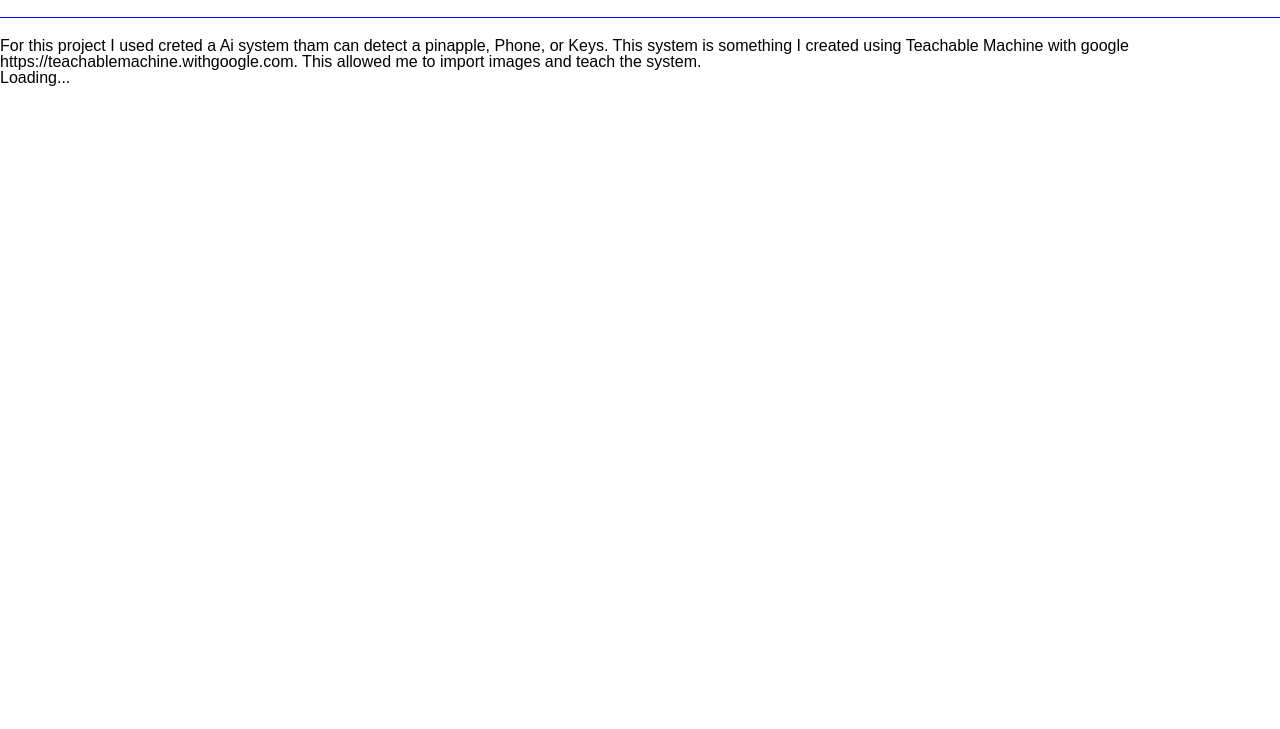
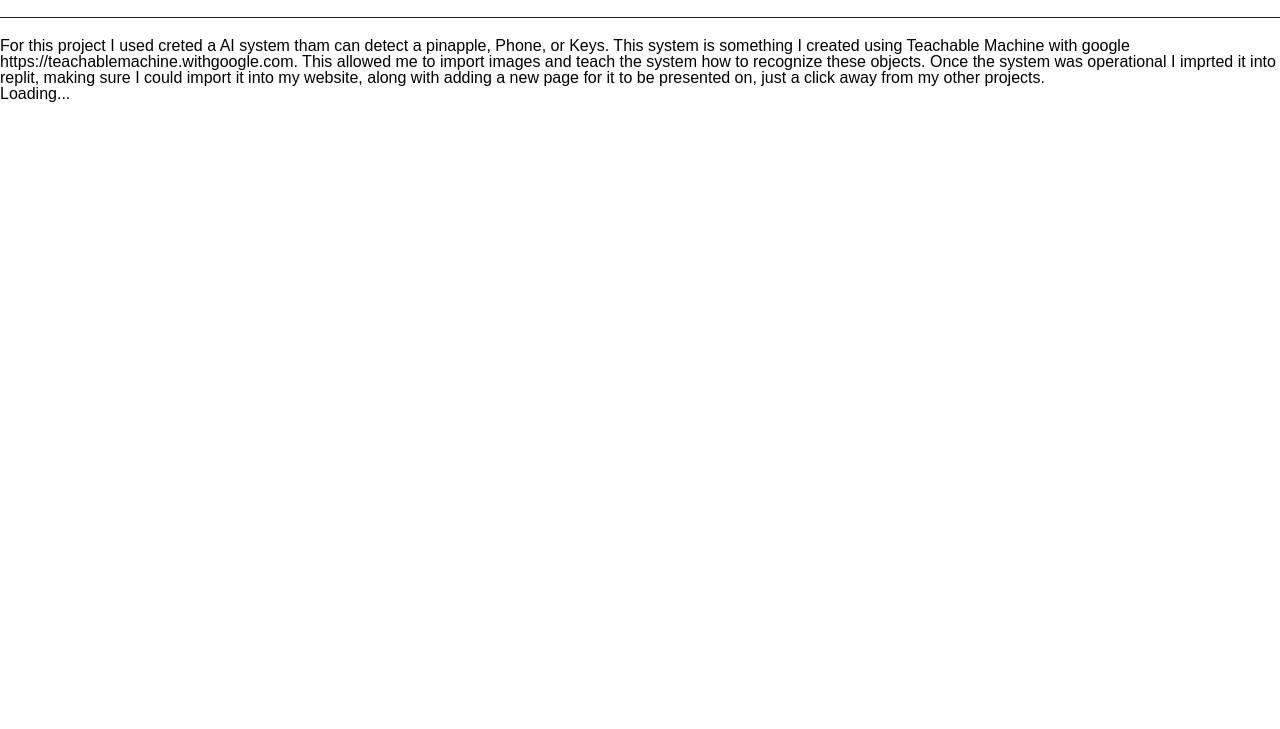
Before and after one commit to bruce29387/ap-cs-project-site, a plain HTML site: page AI.html in a window 1280 px wide. Shown: the part 71-800 px from the top of the page. Drawn offline with nearby package versions, Linux system fonts and the light colour scheme; a script that the page names is missing.

Commit message:
Update AI.html

```diff
--- a/AI.html
+++ b/AI.html
@@ -23,7 +23,7 @@
     </ul>
   </nav></h1>
 </header>
-  <div>For this project I used creted a Ai system tham can detect a pinapple, Phone, or Keys. This system is something I created using Teachable Machine with google https://teachablemachine.withgoogle.com. This allowed me to import images and teach the system.</div>
+  <div>For this project I used creted a AI system tham can detect a pinapple, Phone, or Keys. This system is something I created using Teachable Machine with google https://teachablemachine.withgoogle.com. This allowed me to import images and teach the system how to recognize these objects. Once the system was operational I imprted it into replit, making sure I could import it into my website, along with adding a new page for it to be presented on, just a click away from my other projects.</div>
   <script src="https://cdn.jsdelivr.net/npm/p5@latest/lib/p5.min.js"></script>
   <script src="https://cdn.jsdelivr.net/npm/p5@latest/lib/addons/p5.dom.min.js"></script>
   <script src="https://cdn.jsdelivr.net/npm/ml5@latest/dist/ml5.min.js"></script>
```
